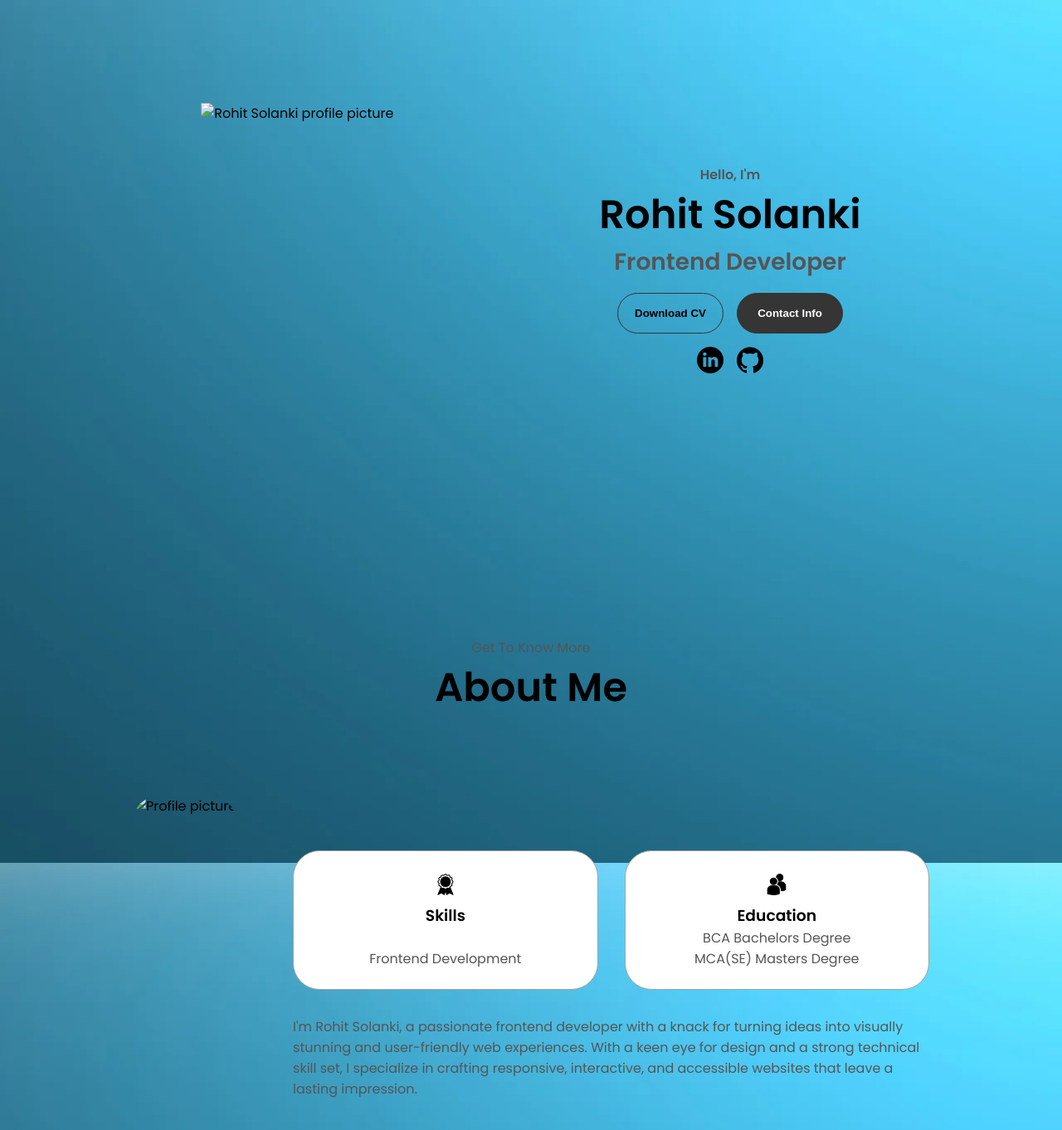
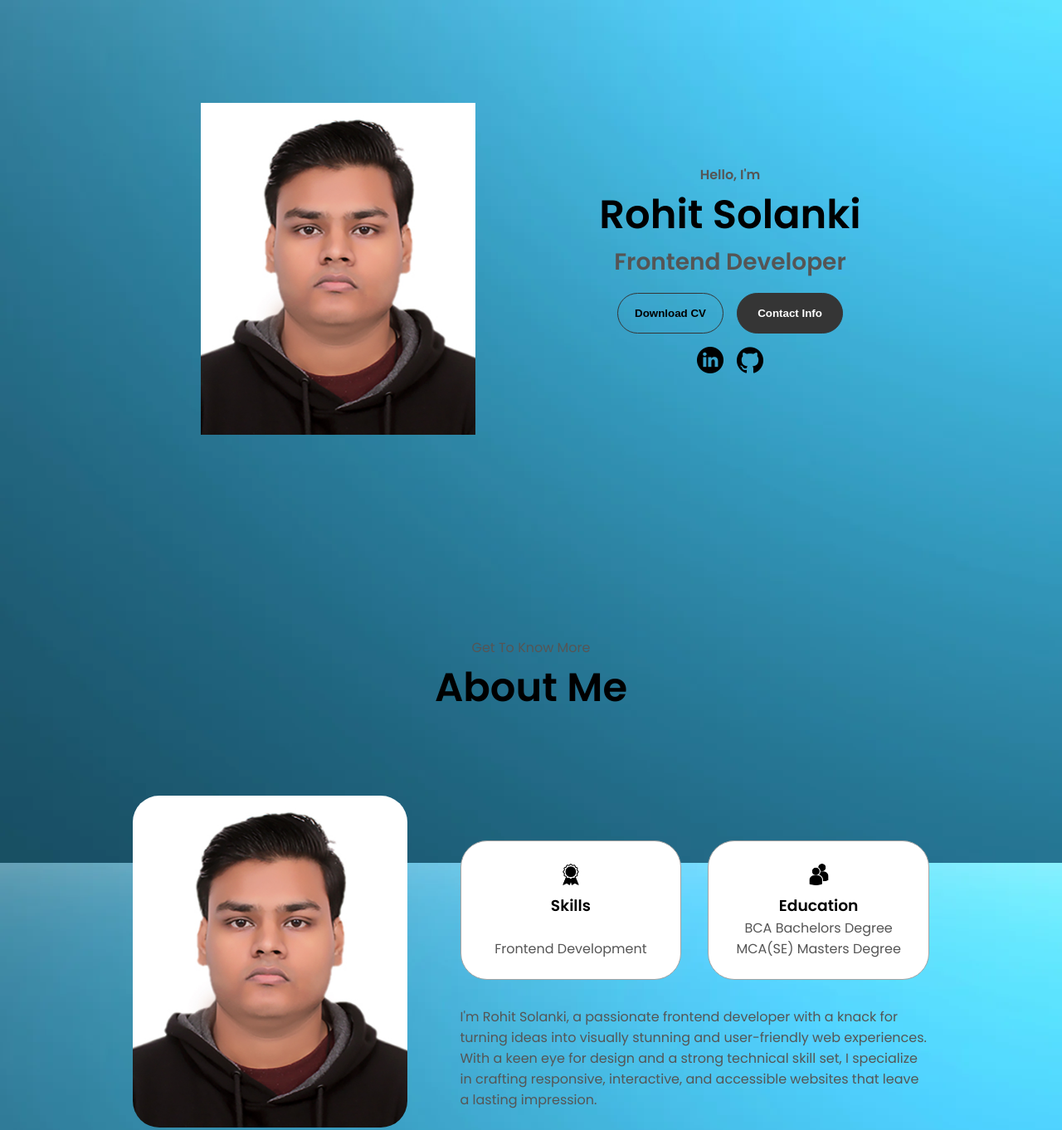
Before and after one commit to rohitsolanki401/Portfolio.github.io, a plain HTML site: page index.html in a window 1280 px wide. Shown: the part 160-1522 px from the top of the page at 83% size. Drawn offline with Linux system fonts and the light colour scheme.

Commit message:
Update index.html

```diff
--- a/index.html
+++ b/index.html
@@ -39,7 +39,7 @@
     </nav>
     <section id="profile">
       <div class="section__pic-container">
-        <img src="./assets/profile-pic.png" alt="Rohit Solanki profile picture" />
+        <img src="./assets/profile-pic.jpg" alt="Rohit Solanki profile picture" />
       </div>
       <div class="section__text">
         <p class="section__text__p1">Hello, I'm</p>
@@ -78,7 +78,7 @@
       <div class="section-container">
         <div class="section__pic-container">
           <img
-            src="./assets/about-pic.png"
+            src="./assets/about-pic.jpg"
             alt="Profile picture"
             class="about-pic"
           />
```
